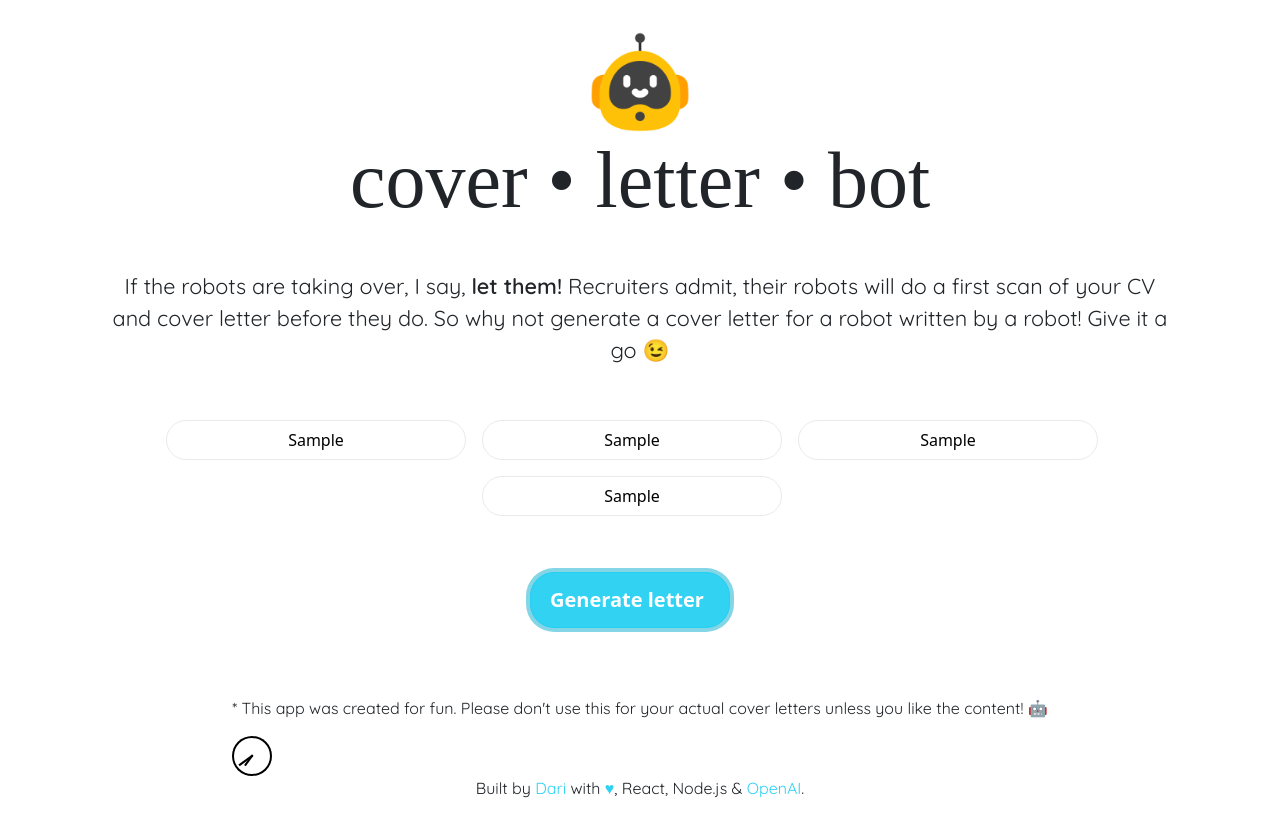
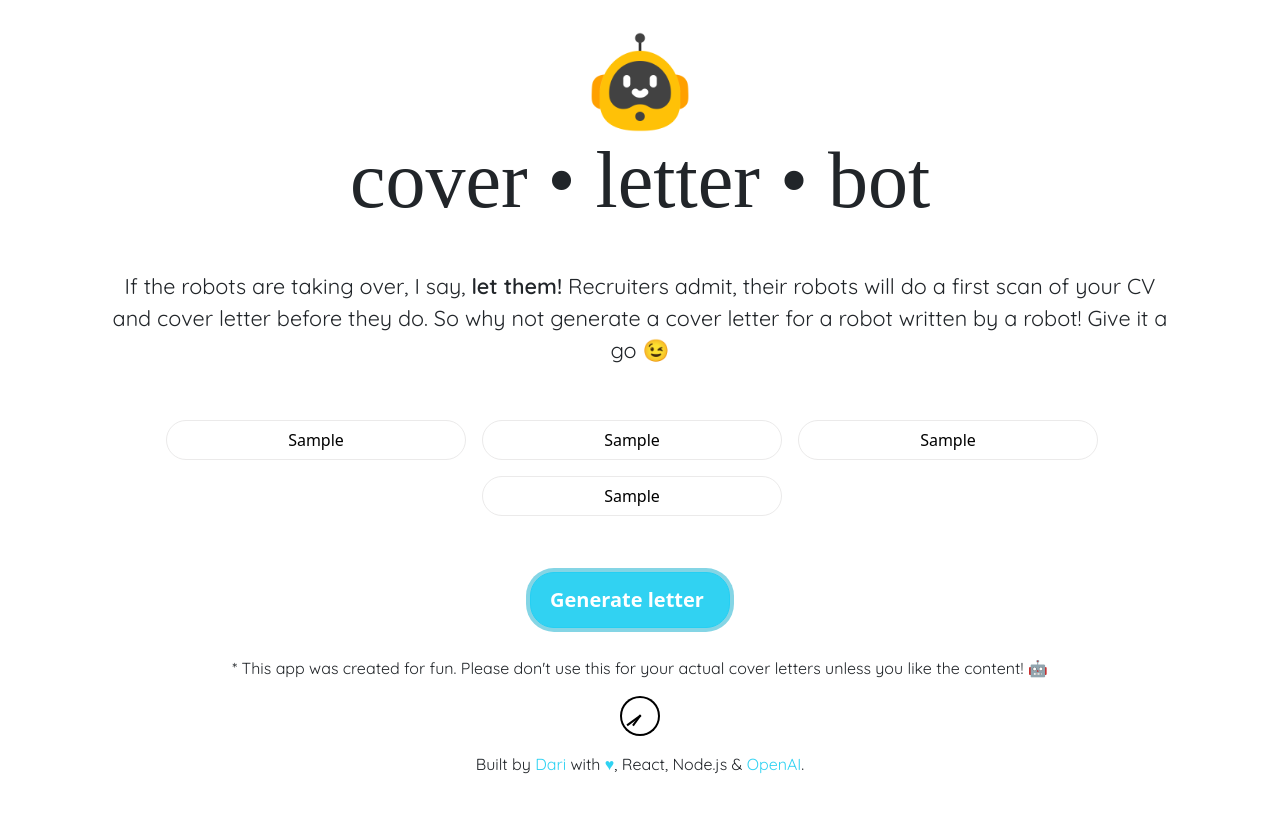
Before and after one commit to DariBerrie/cover-letter-bot, a React (Vite) app: page / in a window 1280 px wide. Both pictures are taken after typing "Sample", "Sample", "Sample", "Sample" into the empty fields and a click on the input "Generate letter". After the commit the page ends 800 px from the top, so only its background shows below. Built offline with nearby package versions, Linux system fonts and the light colour scheme; no server answers; a web font is replaced by a local one.

Commit message:
fix: fixed loading and added new line breaks in generated letter

```diff
--- a/src/App.jsx
+++ b/src/App.jsx
@@ -33,6 +33,7 @@ const App = () => {
     setTimeout(() => {
       setResult(response.data.choices[0].text)
       setLoading(false)}, 4000)
+      console.log(response)
   }
 
   // const onSubmit = (e) => {
@@ -84,10 +85,10 @@ const App = () => {
             />
           </form>
 
-        <div className="pt-5">
+        <div className="pt-2">
           {
             loading ? (
-              <div>
+              <div className="d-flex flex-column align-items-center">
                 <p className="text-center fs-6">* This app was created for fun.
                 Please don't use this for your actual cover letters unless you like the content! 🤖<br />
                 </p>
@@ -96,7 +97,7 @@ const App = () => {
                   color={'black'}
                   loading={loading}/>
           </div>):
-          (<p>{result}</p>)
+          (<p className="mb-4"><span style={{whiteSpace: 'pre-line'}}>{result}</span></p>)
           }
         </div>
         <p className="footer fs-6 text-center">Built by <a href="https://www.dari.codes">Dari</a> with
```
Also changed, not shown: src/components/PromptForm.jsx (added).
